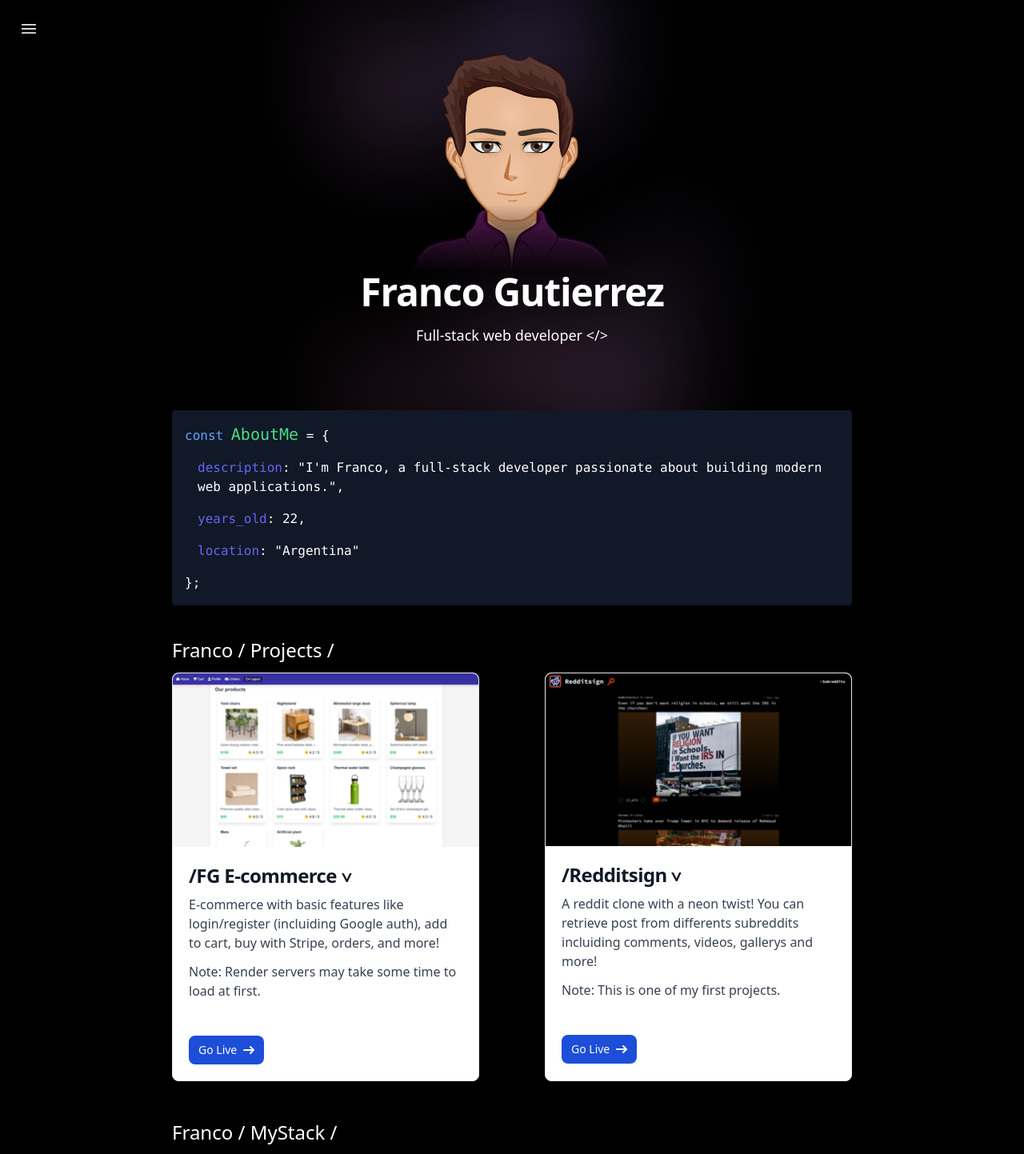
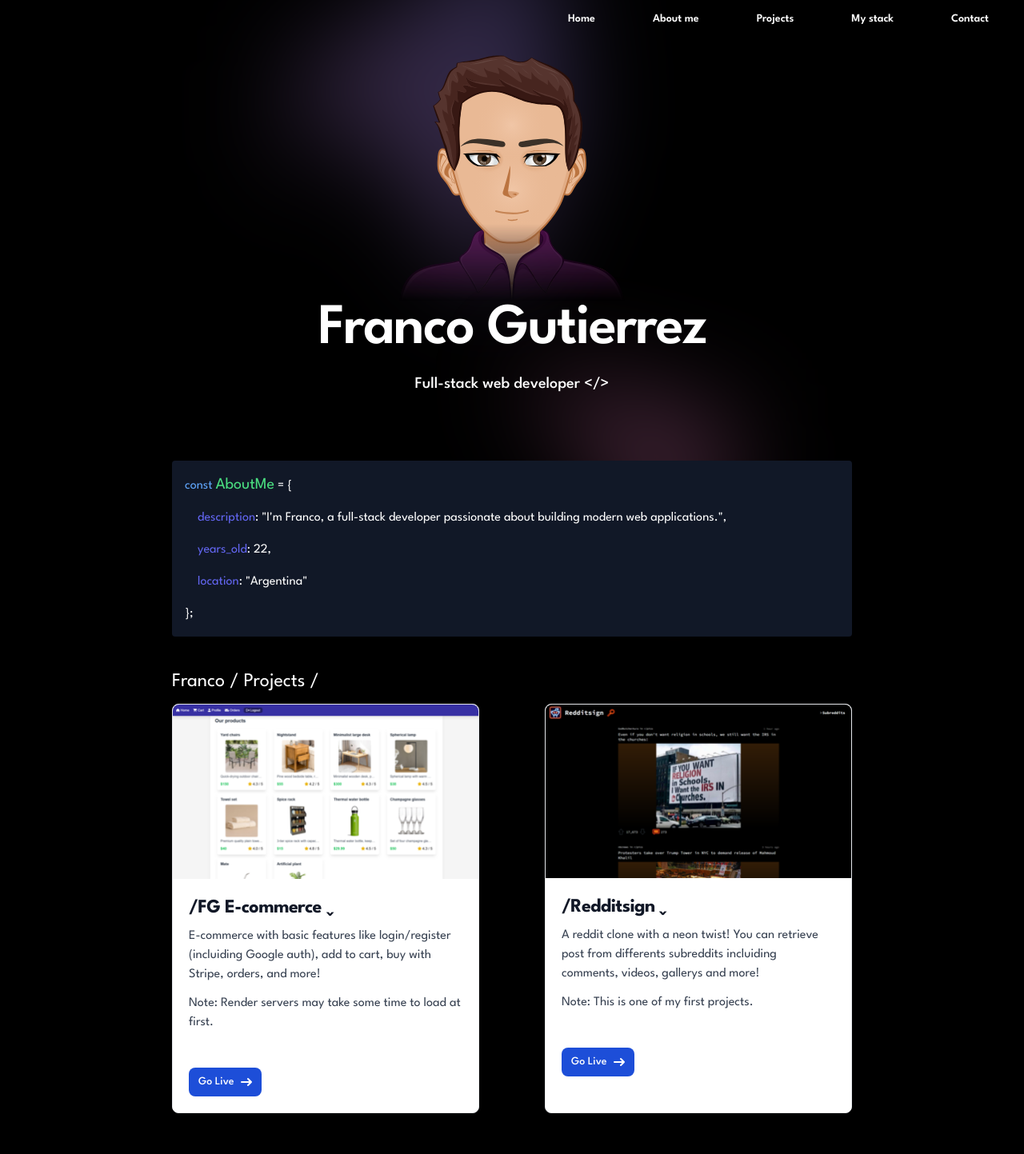
Before and after one commit to FrancoGutierrez23/fg-portfolio, a React (Create React App) app: page / in a window 1280 px wide. Shown: the top 1443 px of the page at 80% size. Built offline with nearby package versions, Linux system fonts and the light colour scheme; the HTML template or start-up script is replaced by a standard one.

Commit message:
Improves nav styles.

```diff
--- a/public/index.html
+++ b/public/index.html
@@ -4,6 +4,9 @@
     <meta charset="utf-8" />
     <meta name="viewport" content="width=device-width, initial-scale=1" />
     <meta name="theme-color" content="#000000" />
+    <link rel="preconnect" href="https://fonts.googleapis.com">
+<link rel="preconnect" href="https://fonts.gstatic.com" crossorigin>
+<link href="https://fonts.googleapis.com/css2?family=League+Spartan:wght@100..900&display=swap" rel="stylesheet">
     <title>Franco Gutierrez Portfolio</title>
   </head>
   <body>
--- a/src/components/About.jsx
+++ b/src/components/About.jsx
@@ -2,7 +2,7 @@ import React from 'react';
 
 const About = () => {
   return (
-    <div className='z-10  bg-gray-900 rounded mb-10 text-white font-mono p-4'>
+    <div className='z-10 w-full  bg-gray-900 rounded mb-10 text-white font-mono p-4'>
       <h3>
         <span className='text-blue-400'>const</span>{' '}
         <span className='text-green-400 text-xl'>AboutMe</span>{' '}=
--- a/src/components/Header.jsx
+++ b/src/components/Header.jsx
@@ -1,4 +1,4 @@
-import React, { useState } from "react";
+import React, { useState, useEffect } from "react";
 import { Dialog, DialogPanel } from "@headlessui/react";
 import { Bars3Icon, XMarkIcon } from "@heroicons/react/24/outline";
 
@@ -6,17 +6,32 @@ const navigation = [
   { name: "Home", href: "#home" },
   { name: "About me", href: "#about" },
   { name: "Projects", href: "#projects" },
+  { name: "My stack", href: '#stack' },
   { name: "Contact", href: "#contact" },
 ];
 
 const Header = () => {
   const [mobileMenuOpen, setMobileMenuOpen] = useState(false);
+  const [isScrolled, setIsScrolled] = useState(false);
+
+  useEffect(() => {
+    const handleScroll = () => {
+      setIsScrolled(window.scrollY > 90);
+    };
+
+    window.addEventListener("scroll", handleScroll);
+    return () => window.removeEventListener("scroll", handleScroll);
+  }, []);
 
   return (
-    <header className="absolute inset-x-0 top-0 z-50">
+    <header
+      className={`fixed w-full inset-x-0 top-0 z-50 transition-colors duration-500 ${
+        isScrolled ? "bg-black" : "bg-transparent"
+      }`}
+    >
       <nav
         aria-label="Global"
-        className="flex items-center justify-between p-6 lg:px-8"
+        className="flex items-center justify-between lg:px-8 flex-row-reverse"
       >
         <div className="flex lg:hidden">
           <button
@@ -25,7 +40,7 @@ const Header = () => {
             className="-m-2.5 inline-flex items-center justify-center rounded-md p-2.5 text-gray-200 hover:scale-110 transition-all"
           >
             <span className="sr-only">Open main menu</span>
-            <Bars3Icon aria-hidden="true" className="size-6" />
+            <Bars3Icon aria-hidden="true" className="size-6 m-3 mr-5" />
           </button>
         </div>
         <div className="hidden lg:flex lg:gap-x-12">
@@ -33,7 +48,7 @@ const Header = () => {
             <a
               key={item.name}
               href={item.href}
-              className="text-sm/6 font-semibold text-white"
+              className="text-sm/6 font-semibold text-white p-3 hover:scale-110 transition-all"
             >
               {item.name}
             </a>
@@ -63,7 +78,7 @@ const Header = () => {
             <button
               type="button"
               onClick={() => setMobileMenuOpen(false)}
-              className="-m-2.5 rounded-md p-2.5 text-gray-200 hover:scale-110 transition-all "
+              className="-m-2.5 rounded-md p-2.5 text-gray-200 hover:scale-110 transition-all"
             >
               <span className="sr-only">Close menu</span>
               <XMarkIcon aria-hidden="true" className="size-6" />
--- a/src/components/Home.jsx
+++ b/src/components/Home.jsx
@@ -4,8 +4,6 @@ import MyAvatar from "./assets/myAvatar.svg";
 export default function Home() {
   return (
     <div className="bg-black">
-      <Header />
-
       <div className="relative isolate px-6 pt-14 lg:px-8">
         <div
           aria-hidden="true"
--- a/src/components/Layout.jsx
+++ b/src/components/Layout.jsx
@@ -20,7 +20,7 @@ const Layout = () => {
         <section id="projects" className="w-full flex max-w-[850px]">
           <Projects />
         </section>
-        <section className="flex bg-black justify-center w-full max-w-[850px] ">
+        <section id='stack' className="flex bg-black justify-center w-full max-w-[850px] ">
           <Stack />
         </section>
         <section id="contact" className="flex bg-black justify-center w-full max-w-[850px]">
--- a/src/components/Projects.jsx
+++ b/src/components/Projects.jsx
@@ -47,10 +47,10 @@ const Projects = () => {
                   <tag className="inline-block rotate-180">^</tag>
                 </h5>
               </a>
-              <p className="mb-3 font-normal text-gray-700 dark:text-gray-400">
+              <p className="mb-3 text-gray-700 dark:text-gray-400">
                 {project.description}
               </p>
-              <p className="mb-3 font-normal text-gray-700 dark:text-gray-400">
+              <p className="mb-3 text-gray-700 dark:text-gray-400">
                 Note: {project.note}
               </p>
               <div className="flex flex-wrap gap-3 mb-2">
--- a/src/index.css
+++ b/src/index.css
@@ -4,6 +4,7 @@
 
 * {
     box-sizing: border-box;
+    font-family: "League Spartan", sans-serif;
 }
 
 html {
--- a/tailwind.config.js
+++ b/tailwind.config.js
@@ -8,6 +8,11 @@ module.exports = {
     screens: {
       'xsm': '431px',
       'xmd': '870px',
+      'sm': '640px',
+      'md': '768px',
+      'lg': '1024px',
+      'xl': '1280px',
+      '2xl': '1536px',
     }
   },
   plugins: [],
```
